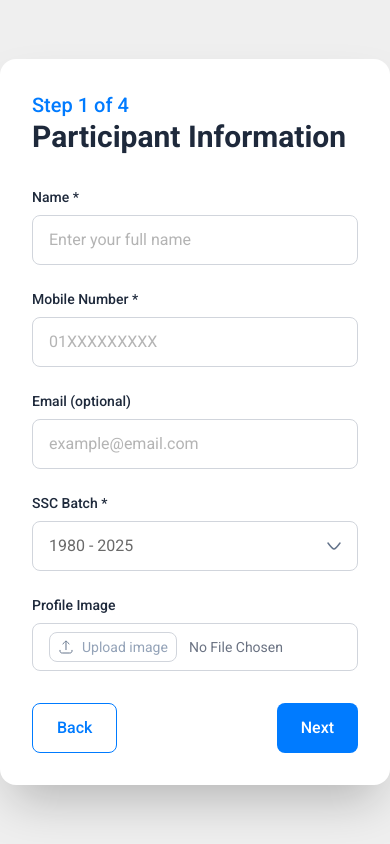
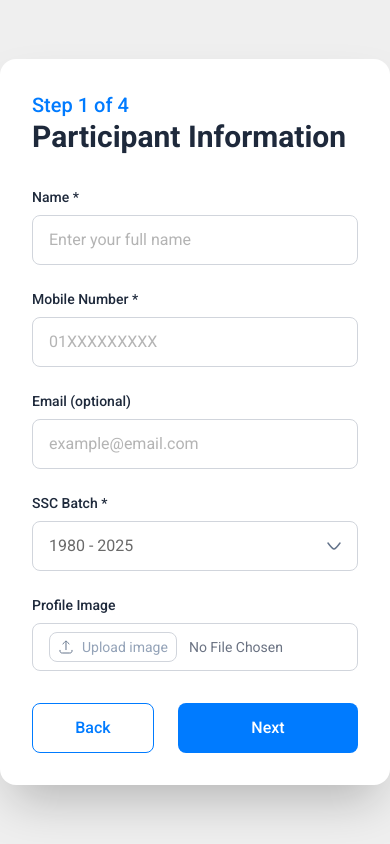
Before and after one commit to abir-ticon/reunion, a Next.js app: page / in a window 390 px wide. Both pictures are taken after a click on the button "Register Now". Shown: the top 844 px of the page. Built offline with nearby package versions, Linux system fonts and the light colour scheme.

Commit message:
Refactor button layout in RegistrationModal for improved spacing and responsiveness, ensuring consistent styling across navigation elements.

```diff
--- a/src/components/RegistrationModal.tsx
+++ b/src/components/RegistrationModal.tsx
@@ -293,18 +293,20 @@ export default function RegistrationModal({
           <p className="text-xl text-[#007BFF] font-medium">
             Step {currentStep} of 4
           </p>
-          <h2 className="text-3xl font-bold text-[#1E293B]">{getStepTitle()}</h2>
+          <h2 className="text-3xl font-bold text-[#1E293B]">
+            {getStepTitle()}
+          </h2>
         </div>
 
         {/* Modal Body */}
         <div className="mb-8">{renderStepContent()}</div>
 
         {/* Navigation Buttons */}
-        <div className="flex justify-between">
+        <div className="flex gap-6">
           <button
             type="button"
             onClick={currentStep === 1 ? onClose : prevStep}
-            className="px-6 py-3 border border-[#007BFF] text-[#007BFF] rounded-lg font-medium hover:bg-blue-50 transition-colors"
+            className="flex-[40%] px-6 py-3 border border-[#007BFF] text-[#007BFF] rounded-lg font-medium hover:bg-blue-50 transition-colors"
           >
             Back
           </button>
@@ -313,7 +315,7 @@ export default function RegistrationModal({
             <button
               type="button"
               onClick={nextStep}
-              className="px-6 py-3 bg-[#007BFF] text-white rounded-lg font-medium hover:bg-blue-700 transition-colors"
+              className="flex-[60%] px-6 py-3 bg-[#007BFF] text-white rounded-lg font-medium hover:bg-blue-700 transition-colors"
             >
               {currentStep === 3 ? "Proceed to Payment" : "Next"}
             </button>
@@ -322,7 +324,7 @@ export default function RegistrationModal({
               type="button"
               onClick={handleSubmit}
               disabled={isSubmitting}
-              className="px-6 py-3 bg-[#007BFF] text-white rounded-lg font-medium hover:bg-blue-700 transition-colors disabled:opacity-50 disabled:cursor-not-allowed"
+              className="flex-[60%] px-6 py-3 bg-[#007BFF] text-white rounded-lg font-medium hover:bg-blue-700 transition-colors disabled:opacity-50 disabled:cursor-not-allowed"
             >
               {isSubmitting ? "Processing..." : "Complete Registration"}
             </button>
```
